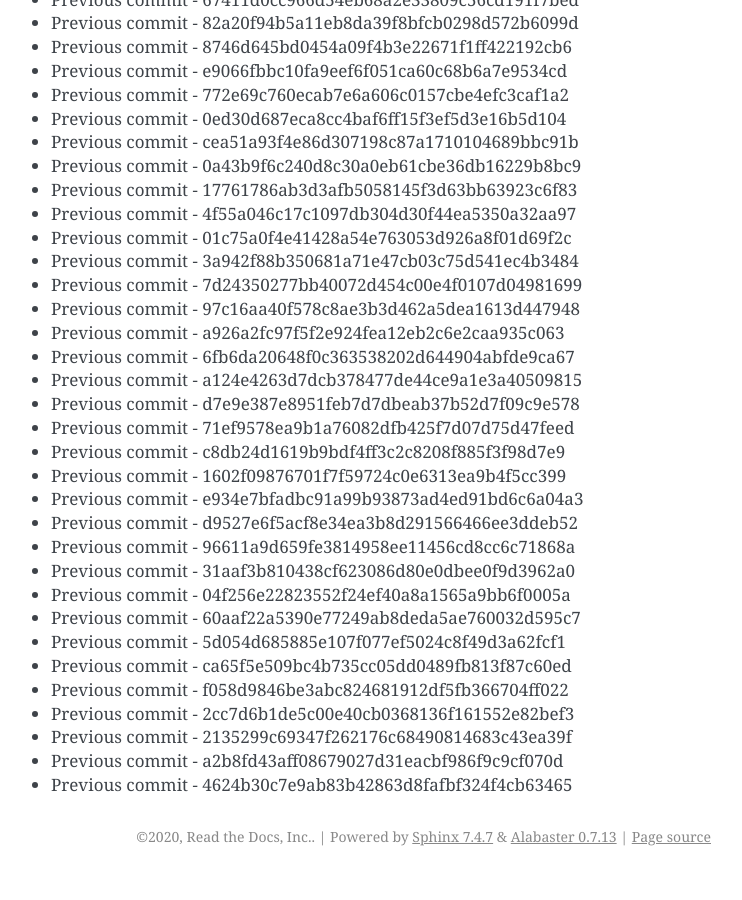
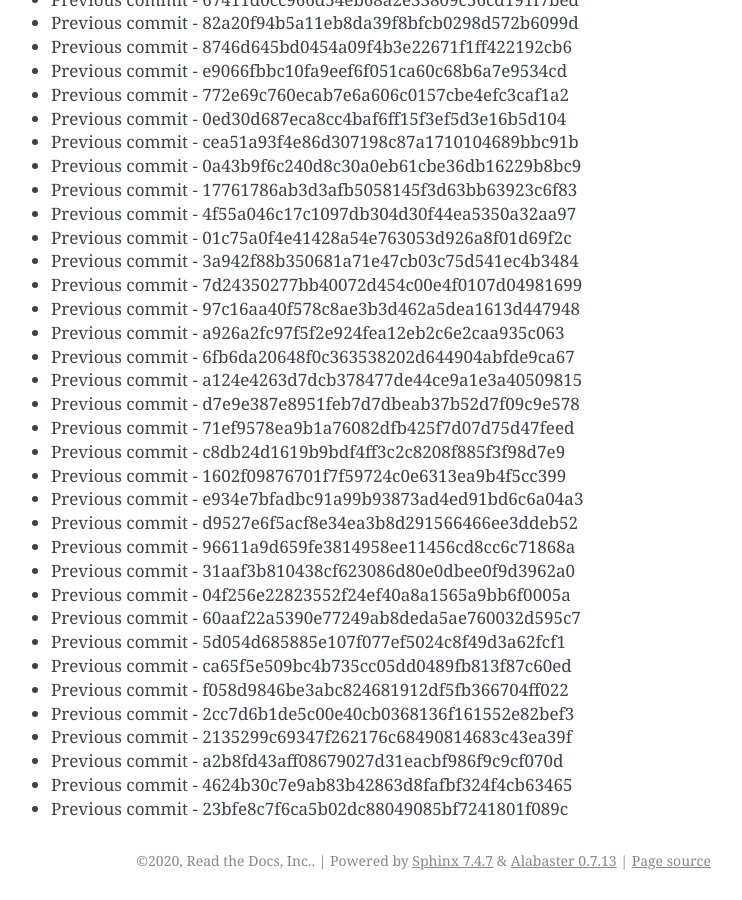
Before and after one commit to readthedocs/rtd-git-stresstest, a Sphinx documentation site: the page built from docs/updates.rst, in a window 1280 px wide and 900 px high, scrolled down 65312 px. Shown: the whole window, without its empty margins (399-1141 px from the left). Built offline with Sphinx 7.4.7, drawn with Linux system fonts in a browser that asks for light colours; before the commit the page ends 66188 px from its top, so only the background shows below that.

Commit message:
Generating commit from previous: 23bfe8c7f6ca5b02dc88049085bf7241801f089c

```diff
--- a/docs/updates.rst
+++ b/docs/updates.rst
@@ -2776,3 +2776,4 @@ It can be tested for any performance characteristics.
 * Previous commit - 2135299c69347f262176c68490814683c43ea39f
 * Previous commit - a2b8fd43aff08679027d31eacbf986f9c9cf070d
 * Previous commit - 4624b30c7e9ab83b42863d8fafbf324f4cb63465
+* Previous commit - 23bfe8c7f6ca5b02dc88049085bf7241801f089c
```
